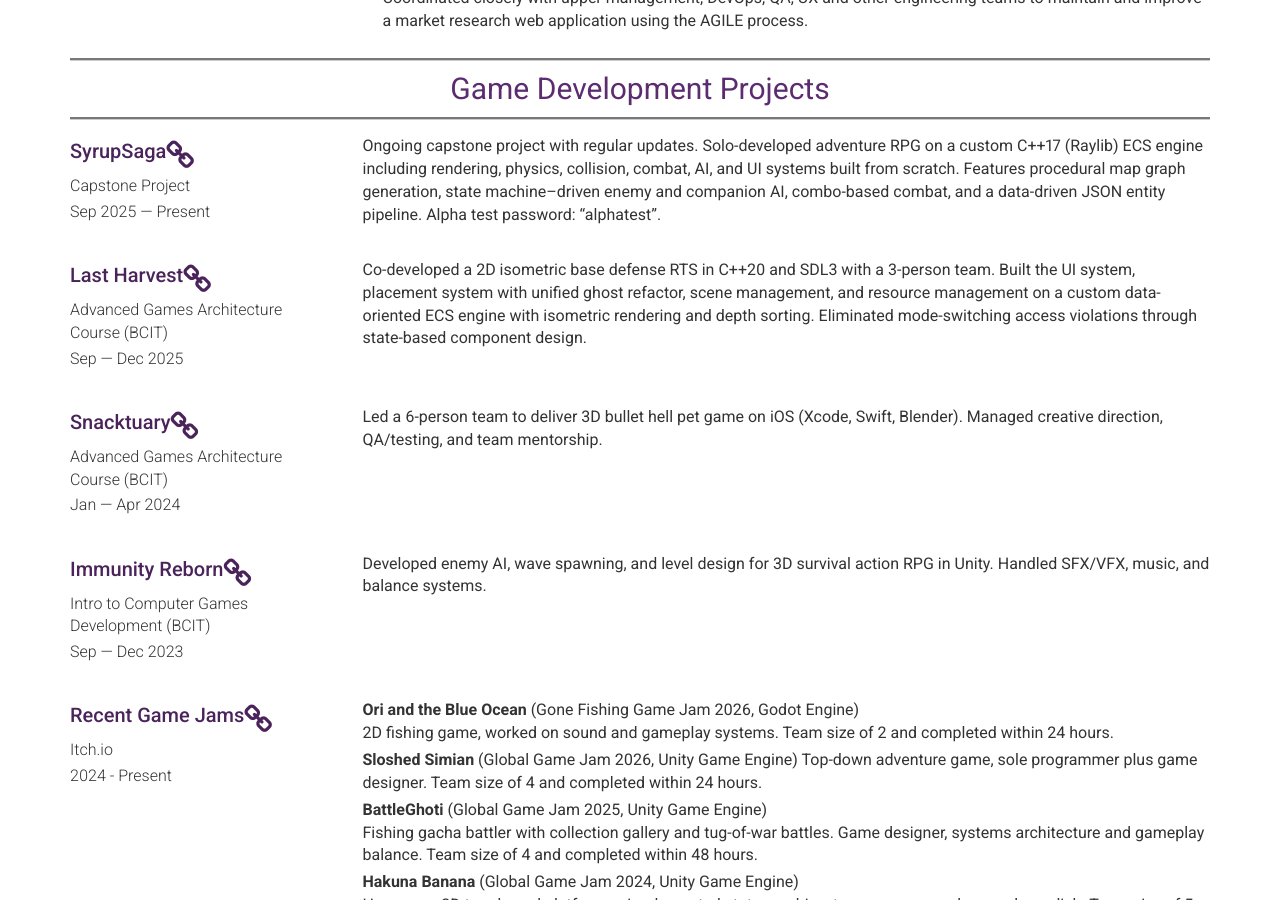
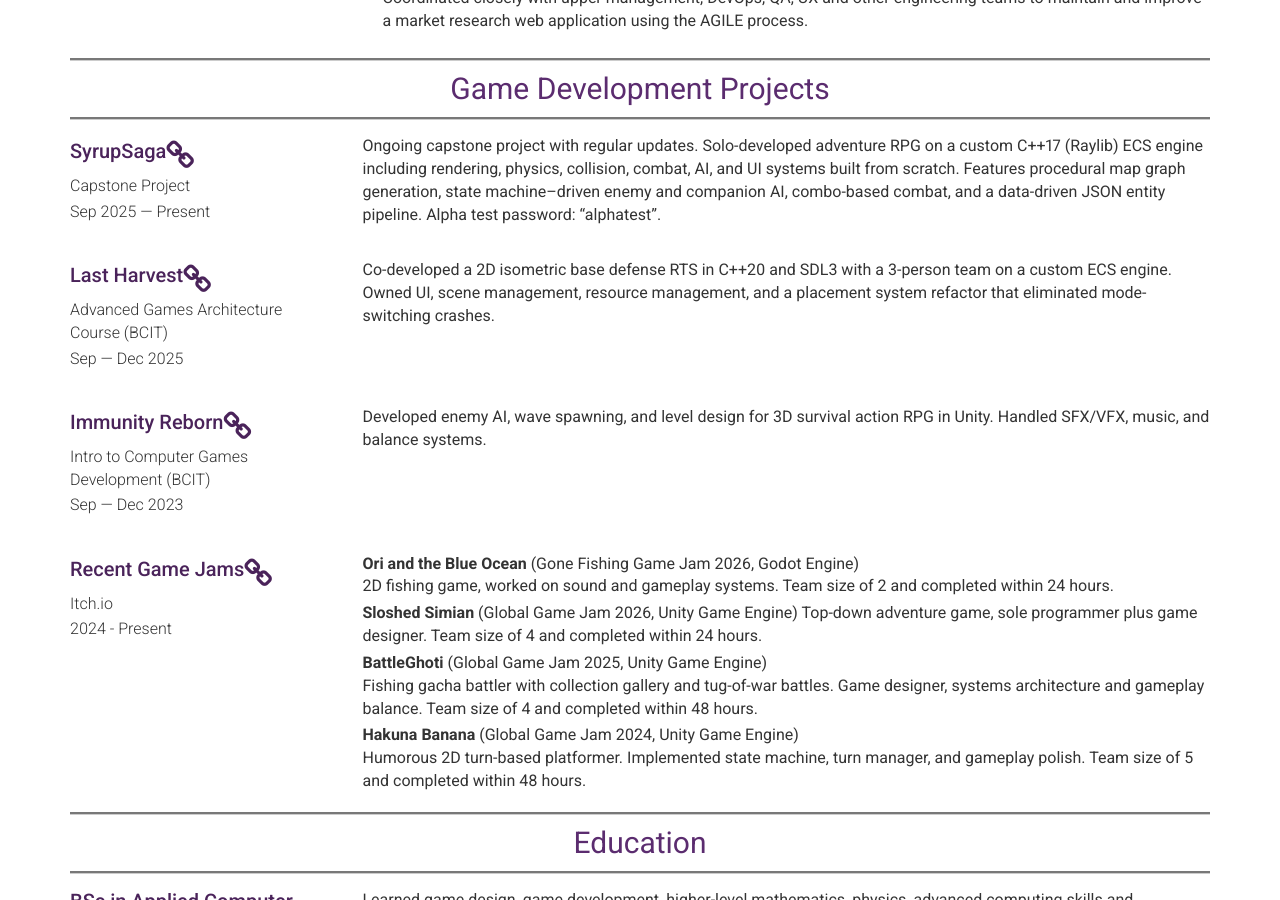
Before and after one commit to DelaineWTan/delainewtan.github.io, a Jekyll site: the page built from index.md, in a window 1280 px wide and 900 px high, scrolled down 841 px. Built offline with Jekyll 4.4.1, drawn with Linux system fonts in a browser that asks for light colours.

Commit message:
Remove Snactuary project.

```diff
--- a/_data/projects.yml
+++ b/_data/projects.yml
@@ -16,18 +16,9 @@
   company: Advanced Games Architecture Course (BCIT)
   link: https://delainetan.itch.io/last-harvest
   description: |
-    Co-developed a 2D isometric base defense RTS in C++20 and SDL3 with a 3-person team.
-    Built the UI system, placement system with unified ghost refactor, scene management,
-    and resource management on a custom data-oriented ECS engine with isometric rendering
-    and depth sorting. Eliminated mode-switching access violations through state-based
-    component design.
-
-- layout: left
-  name: Snacktuary
-  dates: Jan — Apr 2024
-  company: Advanced Games Architecture Course (BCIT)
-  link: https://github.com/DelaineWTan/Snactuary
-  description: Led a 6-person team to deliver 3D bullet hell pet game on iOS (Xcode, Swift, Blender). Managed creative direction, QA/testing, and team mentorship.
+    Co-developed a 2D isometric base defense RTS in C++20 and SDL3 with a 3-person team
+    on a custom ECS engine. Owned UI, scene management, resource management, and a
+    placement system refactor that eliminated mode-switching crashes.
 
 - layout: left
   name: Immunity Reborn
```
